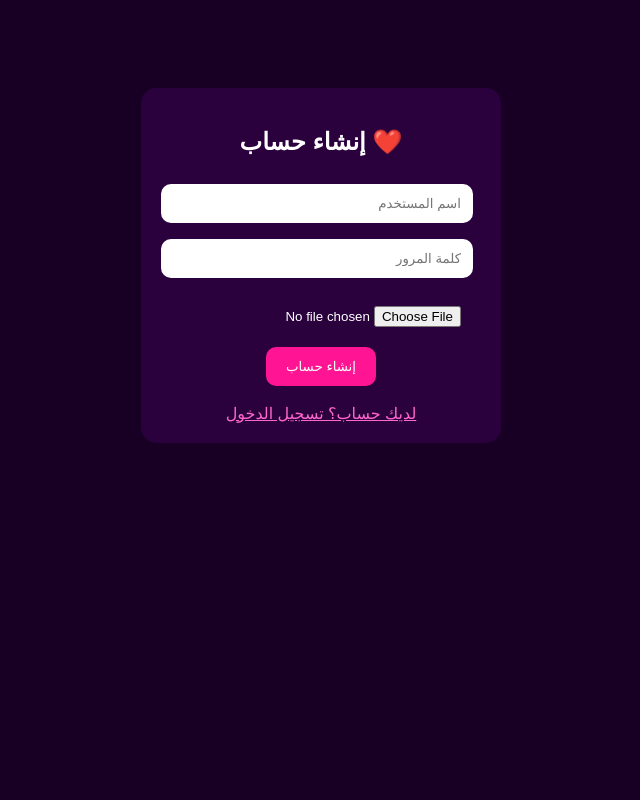
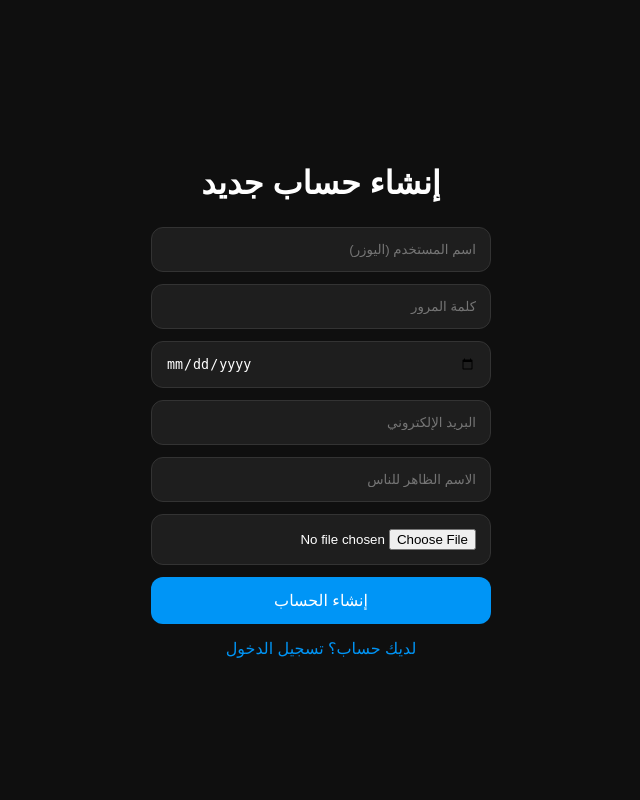
Before and after one commit to flwzrnt3-png/RoqLanChat, a Python web app: template templates/register.html in a window 1280 px wide. Shown: the whole page, without its empty margins (319-959 px from the left). Run offline with Jinja, Linux system fonts and the light colour scheme; the template is opened without the code that fills it, so the values that code supplies are empty.

Commit message:
Update register.html

```diff
--- a/templates/register.html
+++ b/templates/register.html
@@ -5,42 +5,59 @@
 <title>إنشاء حساب - RoqLan Chat</title>
 
 <style>
+
 body{
-    background:#170024;
-    font-family:Arial;
-    text-align:center;
-    color:white;
-    padding-top:80px;
+background:#0f0f0f;
+font-family:Arial;
+color:white;
+display:flex;
+justify-content:center;
+align-items:center;
+height:100vh;
+margin:0;
 }
 
 .box{
-    width:320px;
-    margin:auto;
-    background:#2a003d;
-    padding:20px;
-    border-radius:15px;
+width:340px;
+}
+
+h1{
+text-align:center;
+margin-bottom:25px;
 }
 
 input{
-    width:90%;
-    padding:12px;
-    margin:8px;
-    border:none;
-    border-radius:10px;
+width:100%;
+padding:14px;
+margin-bottom:12px;
+background:#1e1e1e;
+border:1px solid #333;
+border-radius:12px;
+color:white;
+box-sizing:border-box;
 }
 
 button{
-    background:#ff1493;
-    color:white;
-    border:none;
-    padding:12px 20px;
-    border-radius:10px;
-    cursor:pointer;
+width:100%;
+padding:14px;
+background:#0095f6;
+border:none;
+border-radius:12px;
+color:white;
+font-size:16px;
+cursor:pointer;
 }
 
 a{
-    color:#ff66cc;
+color:#0095f6;
+text-decoration:none;
 }
+
+.login-link{
+text-align:center;
+margin-top:15px;
+}
+
 </style>
 
 </head>
@@ -48,25 +65,54 @@ a{
 
 <div class="box">
 
-<h2>❤️ إنشاء حساب</h2>
+<h1>إنشاء حساب جديد</h1>
 
 <form method="POST" enctype="multipart/form-data">
 
-<input type="text" name="username" placeholder="اسم المستخدم" required>
+<input
+type="text"
+name="username"
+placeholder="اسم المستخدم (اليوزر)"
+required>
 
-<input type="password" name="password" placeholder="كلمة المرور" required>
+<input
+type="password"
+name="password"
+placeholder="كلمة المرور"
+required>
 
-<input type="file" name="profile_pic" accept="image/*">
+<input
+type="date"
+name="birth_date"
+required>
 
-<button type="submit">إنشاء حساب</button>
+<input
+type="email"
+name="email"
+placeholder="البريد الإلكتروني"
+required>
+
+<input
+type="text"
+name="full_name"
+placeholder="الاسم الظاهر للناس">
+
+<input
+type="file"
+name="profile_pic"
+accept="image/*">
+
+<button type="submit">
+إنشاء الحساب
+</button>
 
 </form>
 
-<br>
-
+<div class="login-link">
 <a href="/">لديك حساب؟ تسجيل الدخول</a>
+</div>
 
 </div>
 
 </body>
-</html>
+    </html>
```
